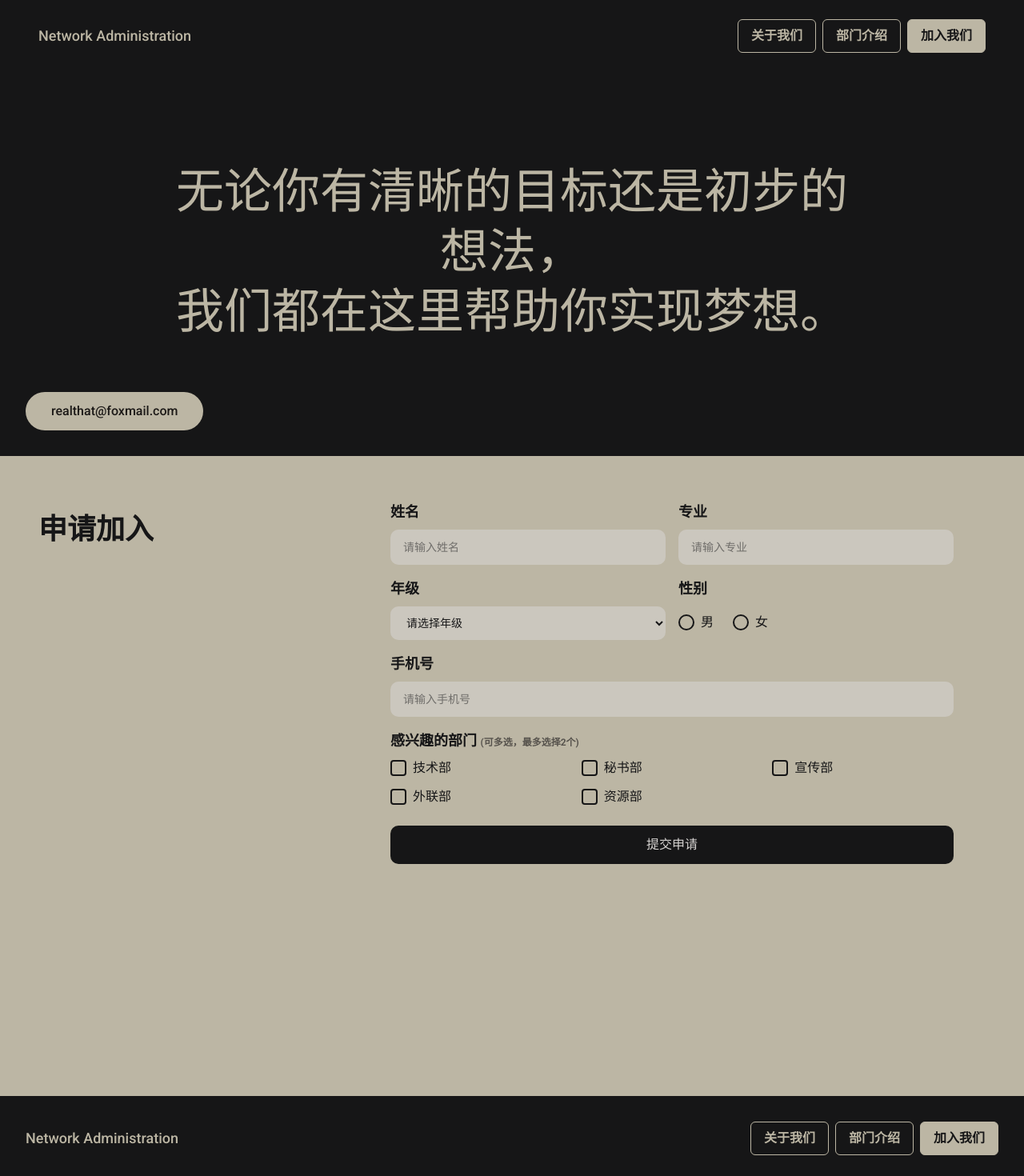
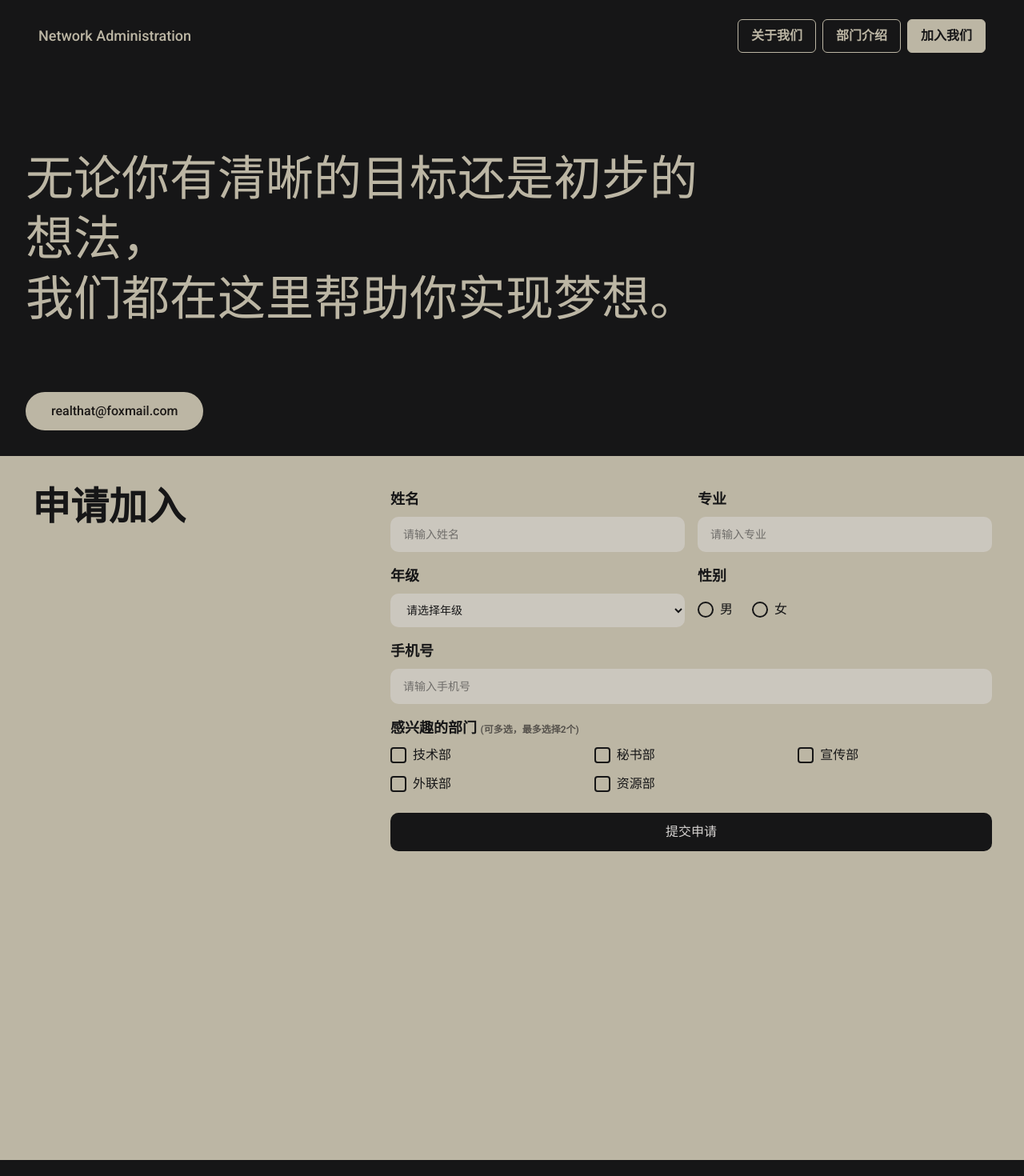
Before and after one commit to YeeNg2333/NA18.0-zhaoxin, a Next.js app: page /join in a window 1280 px wide. Shown: the top 1470 px of the page at 80% size. Built offline with nearby package versions, Linux system fonts and the light colour scheme.

Commit message:
优化细节排版

```diff
--- a/app/join/page.tsx
+++ b/app/join/page.tsx
@@ -58,10 +58,10 @@ export default function JoinPage() {
   return (
     <div>
       <div className="min-h-screen">
-        <section className="h-[60vh] flex flex-col justify-between p-8 relative">
-          <main className="flex-grow flex items-center justify-center w-full">
-            <div className="max-w-4xl text-center">
-              <h1 className="text-6xl font-light leading-tight mb-8" style={{ color: "var(--theme-secondary)" }}>
+        <section className="h-[60vh] flex flex-col p-8 relative">
+          <main className="flex-grow flex items-start justify-start w-full pt-16">
+            <div className="max-w-4xl">
+              <h1 className="text-5xl md:text-6xl font-light leading-tight" style={{ color: "var(--theme-secondary)" }}>
                 无论你有清晰的目标还是初步的想法，
                 <br />
                 我们都在这里帮助你实现梦想。
@@ -81,17 +81,17 @@ export default function JoinPage() {
         </section>
 
         <section
-          className="h-[100vh] flex items-start justify-center py-8"
+          className="min-h-[100vh] p-10 flex items-start"
           style={{ backgroundColor: "var(--theme-secondary)" }}
         >
-          <div className="w-full max-w-6xl mx-auto px-4 md:px-6 py-6 flex items-start">
-            <div className="w-1/3 flex items-start justify-start pt-4">
-              <h2 className="text-4xl font-bold -ml-4 md:-ml-8 lg:-ml-10" style={{ color: "var(--theme-primary)" }}>
+          <div className="max-w-7xl w-full flex items-stretch justify-between min-h-[100vh]">
+            <div className="w-1/3 pr-12">
+              <h2 className="text-5xl font-bold" style={{ color: "var(--theme-primary)" }}>
                 申请加入
               </h2>
             </div>
 
-            <div className="w-2/3 pl-8">
+            <div className="w-2/3 pl-12 flex flex-col justify-between">
               <form className="w-full" onSubmit={handleSubmit}>
                 <div className="grid grid-cols-1 md:grid-cols-2 gap-4">
                   <div>
--- a/app/page.tsx
+++ b/app/page.tsx
@@ -25,7 +25,7 @@ export default function HomePage() {
       >
         <div className="max-w-6xl w-full flex items-stretch justify-between min-h-[100vh]">
           <div className="w-1/3 pr-12">
-            <h2 className="text-6xl font-bold">关于我们</h2>
+            <h2 className="text-5xl font-bold">关于我们</h2>
           </div>
           <div className="w-2/3 pl-12 flex flex-col justify-between">
             <p className="text-2xl md:text-3xl font-light leading-relaxed">
```
